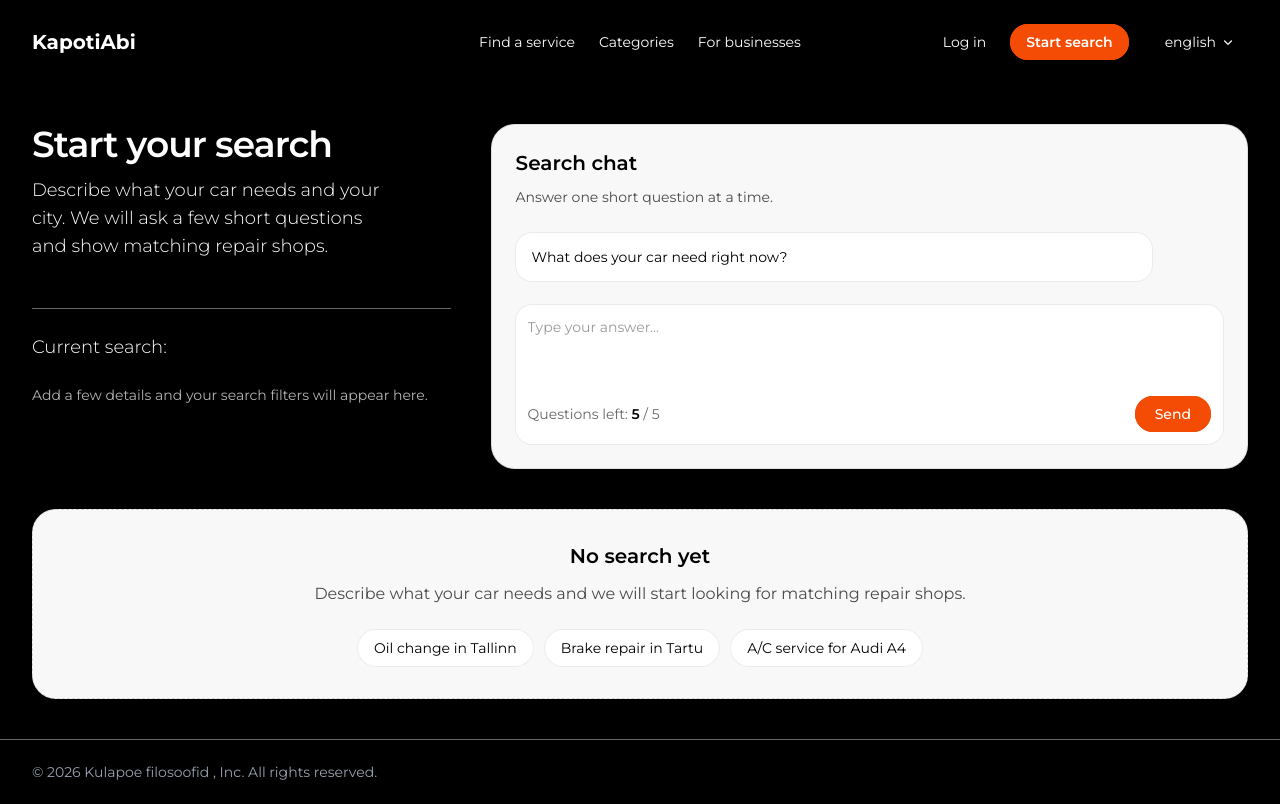
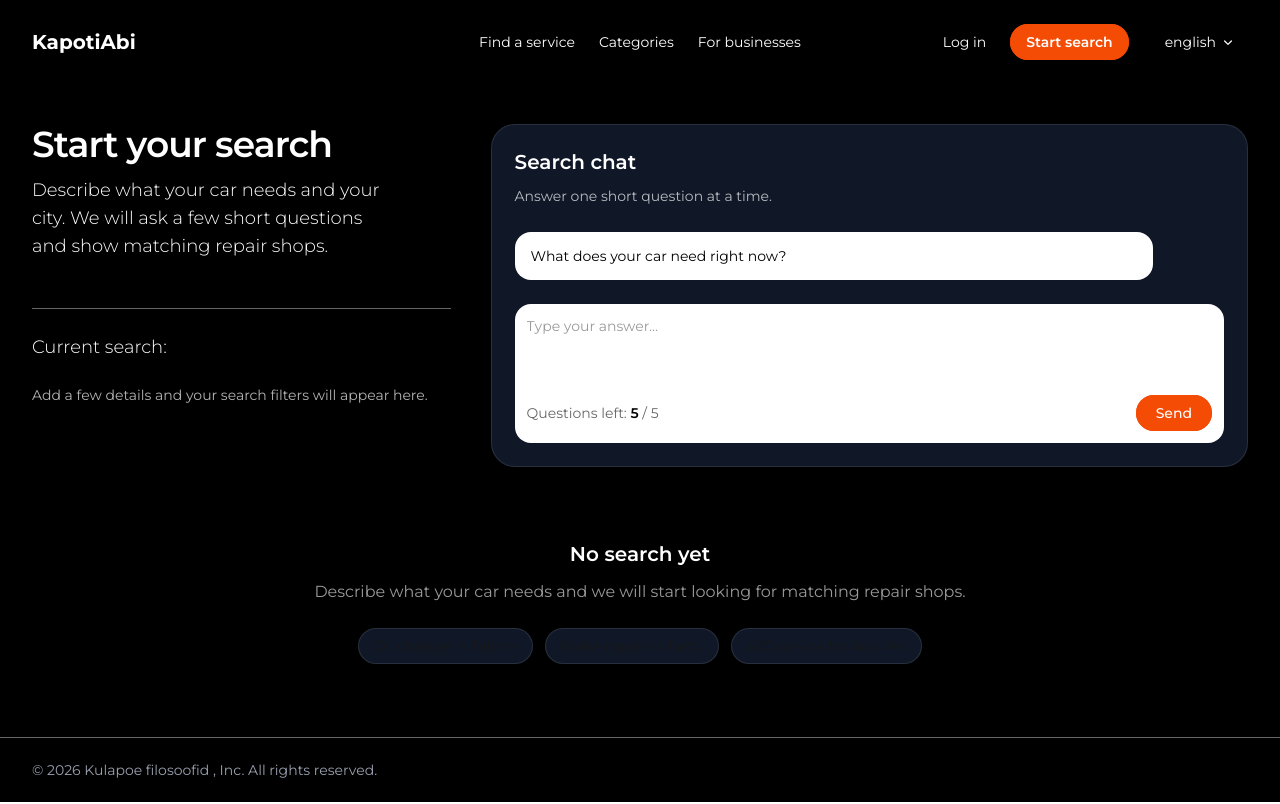
Before and after one commit to sepehrar/kapotiabi, a Next.js app in the folder frontend/: page /en/search in a window 1280 px wide. Built offline with nearby package versions, Linux system fonts and the light colour scheme.

Commit message:
Update search page styles (#75)

```diff
--- a/frontend/src/components/search/SearchChatPanel.tsx
+++ b/frontend/src/components/search/SearchChatPanel.tsx
@@ -30,7 +30,8 @@ export default function SearchChatPanel({
 }: SearchChatPanelProps) {
   const t = useTranslations("searchChat");
   const [draft, setDraft] = useState("");
-  const isDisabled = isPending || guestLimitReached || status === "limit_reached";
+  const isDisabled =
+    isPending || guestLimitReached || status === "limit_reached";
 
   async function handleSubmit() {
     const value = draft.trim();
@@ -44,10 +45,10 @@ export default function SearchChatPanel({
   }
 
   return (
-    <aside className="rounded-3xl border border-black/10 bg-[#f8f8f8] p-5 sm:p-6">
+    <aside className="rounded-3xl bg-(--pills-background)  shadow ring-1 ring-inset ring-white/10  p-5 sm:p-6">
       <div>
-        <h2 className="text-xl font-semibold text-black">{t("title")}</h2>
-        <p className="mt-2 text-sm leading-6 text-black/70">
+        <h2 className="text-xl font-semibold text-white">{t("title")}</h2>
+        <p className="mt-2 text-sm leading-6 text-white/70">
           {t("description")}
         </p>
       </div>
--- a/frontend/src/components/search/SearchEmptyState.tsx
+++ b/frontend/src/components/search/SearchEmptyState.tsx
@@ -10,9 +10,9 @@ export default function SearchEmptyState({
   examples = [],
 }: SearchEmptyStateProps) {
   return (
-    <div className="rounded-3xl border border-dashed border-black/15 bg-[#f8f8f8] p-8 text-center">
-      <h3 className="text-xl font-semibold text-black">{title}</h3>
-      <p className="mt-3 text-sm leading-6 text-black/70 sm:text-base">
+    <div className="rounded-3xl border border-dashed border-black/15  p-8 text-center">
+      <h3 className="text-xl font-semibold text-white">{title}</h3>
+      <p className="mt-3 text-sm leading-6 text-white/60 sm:text-base">
         {description}
       </p>
 
@@ -21,7 +21,7 @@ export default function SearchEmptyState({
           {examples.map((example) => (
             <span
               key={example}
-              className="rounded-full bg-white px-4 py-2 text-sm text-black ring-1 ring-black/5"
+              className="rounded-full px-4 py-2 text-sm bg-(--pills-background)  shadow ring-1 ring-inset ring-white/10 "
             >
               {example}
             </span>
--- a/frontend/src/components/search/SearchResultCard.tsx
+++ b/frontend/src/components/search/SearchResultCard.tsx
@@ -79,7 +79,9 @@ export default function SearchResultCard({
               {result.rating} ({result.reviews} {t("reviews")})
             </p>
             <p>
-              <span className="font-medium text-black">{t("priceStatus")}:</span>{" "}
+              <span className="font-medium text-black">
+                {t("priceStatus")}:
+              </span>{" "}
               {result.updatedAt}
             </p>
           </div>
```
